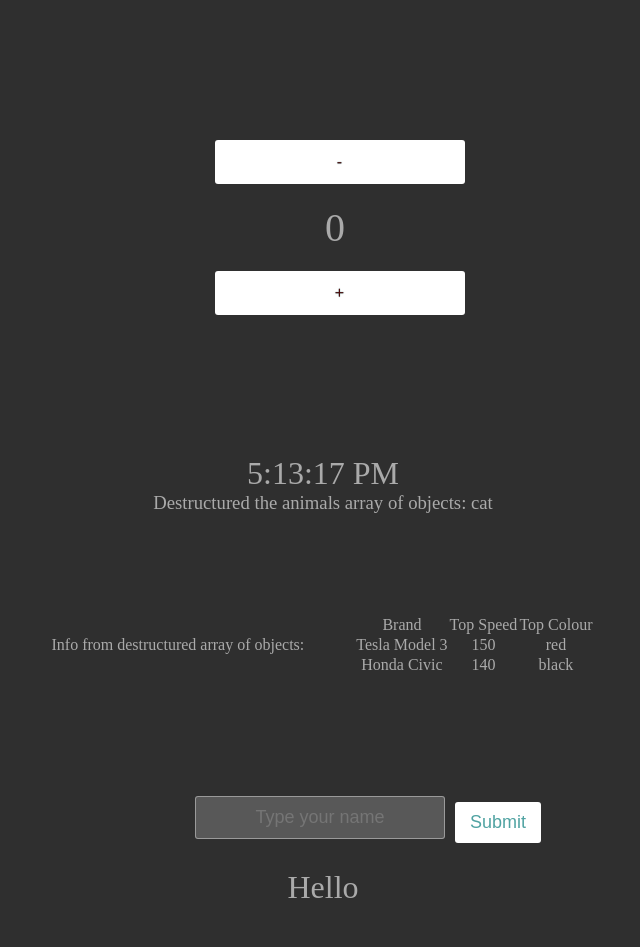
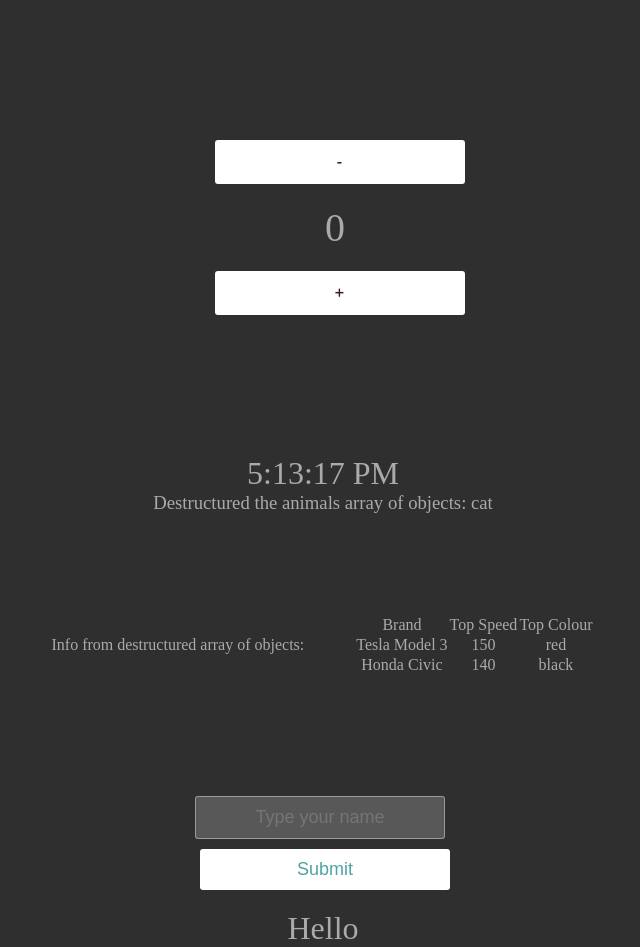
Before and after one commit to mikececco/react-state-ex, a React (Create React App) app: page / in a window 1280 px wide. Shown: the whole page, without its empty margins (317-957 px from the left). Before the commit the page ends 906 px from the top, so only its background shows below. Built offline with nearby package versions, Linux system fonts and the light colour scheme.

Commit message:
Fixed form reload after submission

```diff
--- a/src/components/InputButton/InputButton.js
+++ b/src/components/InputButton/InputButton.js
@@ -7,8 +7,9 @@ function InputButton(){
   const [buttonColor, setButtonColor] = useState()
   const [name, setName] = useState()
 
-  function handleClick() {
+  function handleClick(event) {
     setHeadingText(name)
+    event.preventDefault()
   }
 
   function handleMouseOver() {
@@ -26,8 +27,10 @@ function InputButton(){
   return (
     <div>
       <div className="container">
-        <input onChange={handleChange} type="text" placeholder="Type your name" value={name} />
-        <button style={{backgroundColor: buttonColor, cursor: 'pointer'}} onClick={handleClick} onMouseOver={handleMouseOver} onMouseOut={handleMouseOut} >Submit</button>
+        <form onSubmit={handleClick}>
+          <input onChange={handleChange} type="text" placeholder="Type your name" value={name} />
+          <button type="submit" style={{backgroundColor: buttonColor, cursor: 'pointer'}} onMouseOver={handleMouseOver} onMouseOut={handleMouseOut} >Submit</button>
+        </form>
       </div>
       <h1>Hello {headingText}</h1>
     </div>
```
